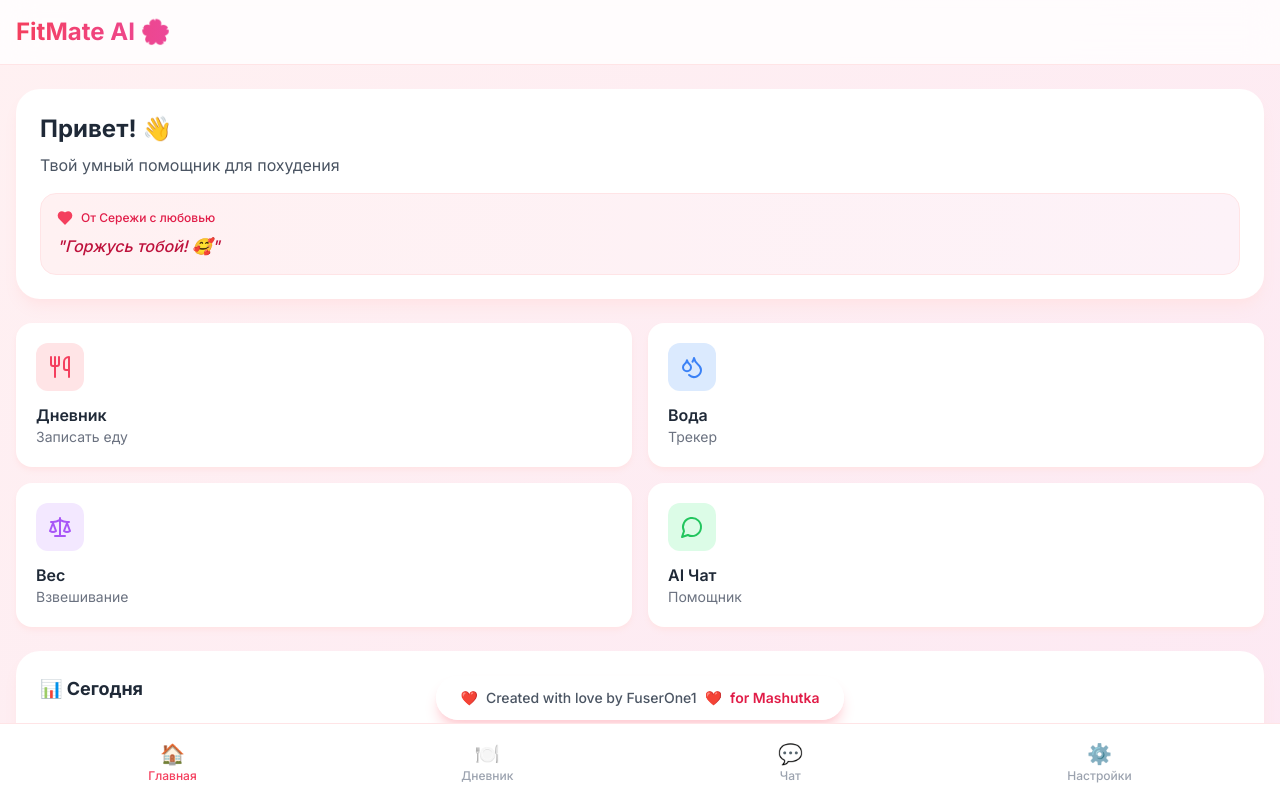
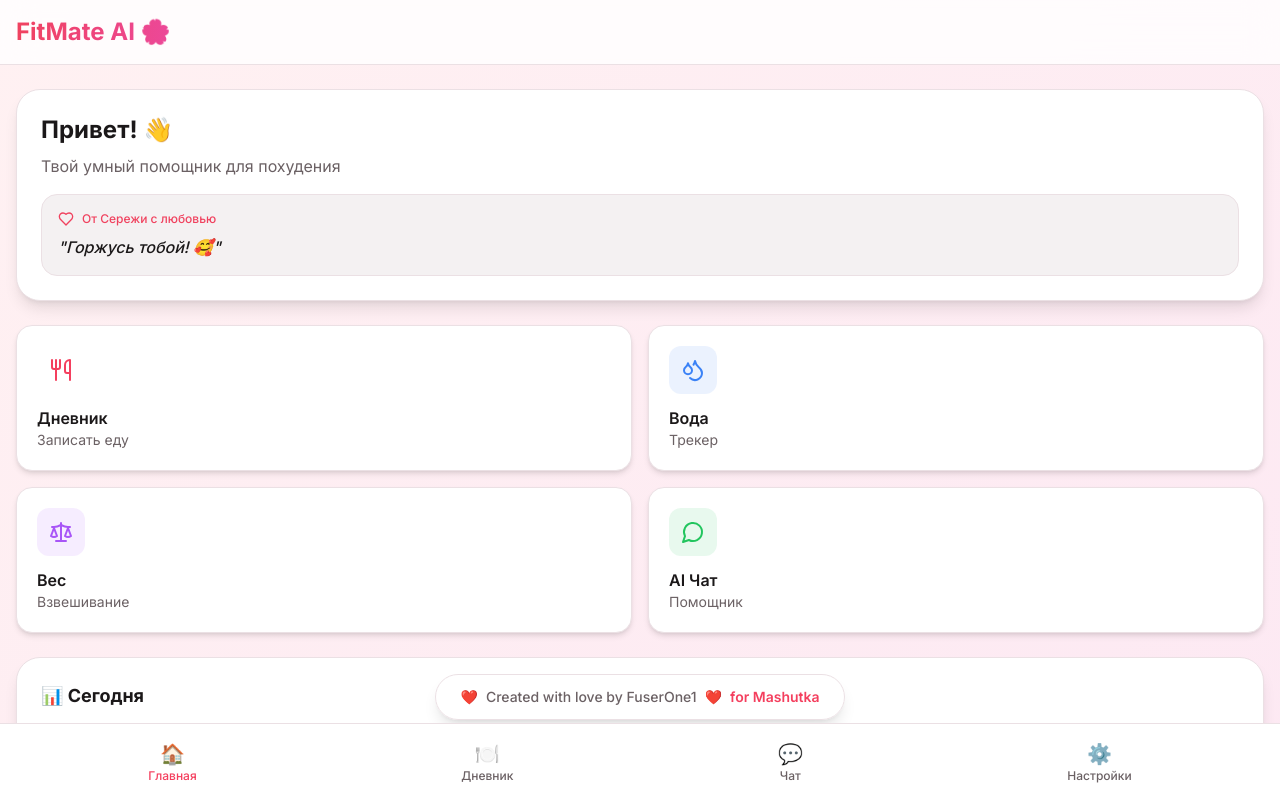
Before and after one commit to FuserOne1/fitmate-ai, a Next.js app: page / in a window 1280 px wide. Shown: the top 800 px of the page. Built offline with nearby package versions, Linux system fonts and the light colour scheme.

Commit message:
feat: add CSS variables for themes and update main page

```diff
--- a/src/app/globals.css
+++ b/src/app/globals.css
@@ -3,58 +3,85 @@
 @tailwind utilities;
 
 @layer base {
-  :root {
-    --background: 340 100% 98%;
-    --foreground: 340 5% 10%;
+  /* Rose theme (default) */
+  [data-theme='rose'] {
+    --bg-primary: 340 100% 98%;
+    --bg-secondary: 0 0% 100%;
+    --text-primary: 340 5% 10%;
+    --text-secondary: 340 5% 40%;
+    --primary: 350 85% 60%;
+    --primary-foreground: 0 0% 100%;
+    --border: 340 20% 90%;
+    --muted: 340 10% 95%;
     --card: 0 0% 100%;
     --card-foreground: 340 5% 10%;
-    --popover: 0 0% 100%;
-    --popover-foreground: 340 5% 10%;
-    --primary: 350 85% 60%;
-    --primary-foreground: 0 0% 100%;
-    --secondary: 340 20% 95%;
-    --secondary-foreground: 340 5% 10%;
-    --muted: 340 10% 95%;
-    --muted-foreground: 340 5% 45%;
-    --accent: 350 85% 95%;
-    --accent-foreground: 350 85% 40%;
-    --destructive: 0 85% 60%;
-    --destructive-foreground: 0 0% 100%;
-    --border: 340 20% 90%;
-    --input: 340 20% 90%;
-    --ring: 350 85% 60%;
-    --radius: 1rem;
   }
 
-  .dark {
-    --background: 340 10% 5%;
-    --foreground: 340 5% 95%;
-    --card: 340 10% 8%;
-    --card-foreground: 340 5% 95%;
-    --popover: 340 10% 8%;
-    --popover-foreground: 340 5% 95%;
-    --primary: 350 85% 60%;
+  /* Lavender theme */
+  [data-theme='lavender'] {
+    --bg-primary: 250 100% 98%;
+    --bg-secondary: 0 0% 100%;
+    --text-primary: 250 20% 15%;
+    --text-secondary: 250 10% 40%;
+    --primary: 260 85% 60%;
     --primary-foreground: 0 0% 100%;
-    --secondary: 340 10% 15%;
-    --secondary-foreground: 340 5% 95%;
-    --muted: 340 10% 15%;
-    --muted-foreground: 340 5% 65%;
-    --accent: 350 85% 20%;
-    --accent-foreground: 350 85% 70%;
-    --destructive: 0 85% 60%;
-    --destructive-foreground: 0 0% 100%;
-    --border: 340 10% 20%;
-    --input: 340 10% 20%;
-    --ring: 350 85% 60%;
+    --border: 250 20% 90%;
+    --muted: 250 10% 95%;
+    --card: 0 0% 100%;
+    --card-foreground: 250 5% 10%;
+  }
+
+  /* Peach theme */
+  [data-theme='peach'] {
+    --bg-primary: 30 100% 97%;
+    --bg-secondary: 0 0% 100%;
+    --text-primary: 30 20% 15%;
+    --text-secondary: 30 10% 40%;
+    --primary: 25 95% 55%;
+    --primary-foreground: 0 0% 100%;
+    --border: 30 20% 90%;
+    --muted: 30 10% 95%;
+    --card: 0 0% 100%;
+    --card-foreground: 30 5% 10%;
+  }
+
+  /* Sage theme */
+  [data-theme='sage'] {
+    --bg-primary: 120 30% 96%;
+    --bg-secondary: 0 0% 100%;
+    --text-primary: 120 20% 15%;
+    --text-secondary: 120 10% 35%;
+    --primary: 140 40% 50%;
+    --primary-foreground: 0 0% 100%;
+    --border: 120 20% 85%;
+    --muted: 120 10% 92%;
+    --card: 0 0% 100%;
+    --card-foreground: 120 5% 10%;
+  }
+
+  /* Dark theme */
+  [data-theme='dark'] {
+    --bg-primary: 0 0% 8%;
+    --bg-secondary: 0 0% 12%;
+    --text-primary: 0 0% 95%;
+    --text-secondary: 0 0% 70%;
+    --primary: 330 85% 60%;
+    --primary-foreground: 0 0% 100%;
+    --border: 0 0% 20%;
+    --muted: 0 0% 15%;
+    --card: 0 0% 12%;
+    --card-foreground: 0 0% 95%;
   }
 }
 
 @layer base {
   * {
-    @apply border-border;
+    @apply border-[hsl(var(--border))];
   }
+
   body {
-    @apply bg-background text-foreground;
+    background: hsl(var(--bg-primary));
+    color: hsl(var(--text-primary));
   }
 }
 
@@ -77,12 +104,12 @@
 }
 
 ::-webkit-scrollbar-thumb {
-  background: hsl(var(--muted-foreground) / 0.3);
+  background: hsl(var(--text-secondary) / 0.3);
   border-radius: 3px;
 }
 
 ::-webkit-scrollbar-thumb:hover {
-  background: hsl(var(--muted-foreground) / 0.5);
+  background: hsl(var(--text-secondary) / 0.5);
 }
 
 /* Анимации */
--- a/src/app/page.tsx
+++ b/src/app/page.tsx
@@ -29,11 +29,11 @@ export default function HomePage() {
     setPhrase(random)
   }, [])
   return (
-    <div className={`min-h-screen ${themeConfig.colors.bg}`}>
+    <div className={`min-h-screen ${themeConfig.colors.bg} transition-colors duration-300`}>
       {/* Header */}
-      <header className="sticky top-0 z-50 bg-white/80 backdrop-blur-lg border-b border-rose-100">
+      <header className="sticky top-0 z-50 bg-[hsl(var(--bg-secondary))]/80 backdrop-blur-lg border-b border-[hsl(var(--border))]">
         <div className="max-w-7xl mx-auto px-4 py-4 flex items-center justify-between">
-          <h1 className="text-2xl font-bold bg-gradient-to-r from-rose-500 to-pink-500 bg-clip-text text-transparent">
+          <h1 className="text-2xl font-bold bg-gradient-to-r from-[hsl(var(--primary))] to-pink-500 bg-clip-text text-transparent">
             FitMate AI 🌸
           </h1>
         </div>
@@ -42,91 +42,91 @@ export default function HomePage() {
       {/* Main Content */}
       <main className="max-w-7xl mx-auto px-4 py-6">
         {/* Приветствие */}
-        <div className="bg-white rounded-3xl p-6 shadow-lg shadow-rose-100 mb-6 animate-fade-in">
-          <h2 className="text-2xl font-bold text-gray-800 mb-2">
+        <div className="bg-[hsl(var(--card))] rounded-3xl p-6 shadow-lg mb-6 animate-fade-in border border-[hsl(var(--border))]">
+          <h2 className="text-2xl font-bold text-[hsl(var(--text-primary))] mb-2">
             Привет! 👋
           </h2>
-          <p className="text-gray-600 mb-4">
+          <p className="text-[hsl(var(--text-secondary))] mb-4">
             Твой умный помощник для похудения
           </p>
-          <div className="bg-gradient-to-r from-rose-50 to-pink-50 rounded-2xl p-4 border border-rose-100">
+          <div className="bg-[hsl(var(--muted))] rounded-2xl p-4 border border-[hsl(var(--border))]">
             <div className="flex items-center gap-2 mb-2">
-              <Heart className="w-4 h-4 text-rose-500 fill-rose-500" />
-              <p className="text-xs text-rose-600 font-medium">От Сережи с любовью</p>
+              <Heart className="w-4 h-4 [color:hsl(var(--primary))]" />
+              <p className="text-xs [color:hsl(var(--primary))] font-medium">От Сережи с любовью</p>
             </div>
-            <p className="text-rose-700 font-medium italic">"{phrase}"</p>
+            <p className="text-[hsl(var(--text-primary))] font-medium italic">"{phrase}"</p>
           </div>
         </div>
 
         {/* Быстрые действия */}
         <div className="grid grid-cols-2 gap-4 mb-6">
-          <Link href="/diary" className="bg-white rounded-2xl p-5 shadow-md shadow-rose-100 hover:shadow-lg transition-all active:scale-95">
-            <div className="w-12 h-12 bg-rose-100 rounded-xl flex items-center justify-center mb-3">
-              <Utensils className="w-6 h-6 text-rose-500" />
+          <Link href="/diary" className="bg-[hsl(var(--card))] rounded-2xl p-5 shadow-md hover:shadow-lg transition-all active:scale-95 border border-[hsl(var(--border))]">
+            <div className={`w-12 h-12 ${themeConfig.colors.primaryBg}/10 rounded-xl flex items-center justify-center mb-3`}>
+              <Utensils className={`w-6 h-6 ${themeConfig.colors.primaryText}`} />
             </div>
-            <h3 className="font-semibold text-gray-800">Дневник</h3>
-            <p className="text-sm text-gray-500">Записать еду</p>
+            <h3 className="font-semibold text-[hsl(var(--text-primary))]">Дневник</h3>
+            <p className="text-sm text-[hsl(var(--text-secondary))]">Записать еду</p>
           </Link>
 
-          <Link href="/water" className="bg-white rounded-2xl p-5 shadow-md shadow-rose-100 hover:shadow-lg transition-all active:scale-95">
-            <div className="w-12 h-12 bg-blue-100 rounded-xl flex items-center justify-center mb-3">
+          <Link href="/water" className="bg-[hsl(var(--card))] rounded-2xl p-5 shadow-md hover:shadow-lg transition-all active:scale-95 border border-[hsl(var(--border))]">
+            <div className="w-12 h-12 bg-blue-500/10 rounded-xl flex items-center justify-center mb-3">
               <Droplets className="w-6 h-6 text-blue-500" />
             </div>
-            <h3 className="font-semibold text-gray-800">Вода</h3>
-            <p className="text-sm text-gray-500">Трекер</p>
+            <h3 className="font-semibold text-[hsl(var(--text-primary))]">Вода</h3>
+            <p className="text-sm text-[hsl(var(--text-secondary))]">Трекер</p>
           </Link>
 
-          <Link href="/weight" className="bg-white rounded-2xl p-5 shadow-md shadow-rose-100 hover:shadow-lg transition-all active:scale-95">
-            <div className="w-12 h-12 bg-purple-100 rounded-xl flex items-center justify-center mb-3">
+          <Link href="/weight" className="bg-[hsl(var(--card))] rounded-2xl p-5 shadow-md hover:shadow-lg transition-all active:scale-95 border border-[hsl(var(--border))]">
+            <div className="w-12 h-12 bg-purple-500/10 rounded-xl flex items-center justify-center mb-3">
               <Scale className="w-6 h-6 text-purple-500" />
             </div>
-            <h3 className="font-semibold text-gray-800">Вес</h3>
-            <p className="text-sm text-gray-500">Взвешивание</p>
+            <h3 className="font-semibold text-[hsl(var(--text-primary))]">Вес</h3>
+            <p className="text-sm text-[hsl(var(--text-secondary))]">Взвешивание</p>
           </Link>
 
-          <Link href="/chat" className="bg-white rounded-2xl p-5 shadow-md shadow-rose-100 hover:shadow-lg transition-all active:scale-95">
-            <div className="w-12 h-12 bg-green-100 rounded-xl flex items-center justify-center mb-3">
+          <Link href="/chat" className="bg-[hsl(var(--card))] rounded-2xl p-5 shadow-md hover:shadow-lg transition-all active:scale-95 border border-[hsl(var(--border))]">
+            <div className="w-12 h-12 bg-green-500/10 rounded-xl flex items-center justify-center mb-3">
               <MessageCircle className="w-6 h-6 text-green-500" />
             </div>
-            <h3 className="font-semibold text-gray-800">AI Чат</h3>
-            <p className="text-sm text-gray-500">Помощник</p>
+            <h3 className="font-semibold text-[hsl(var(--text-primary))]">AI Чат</h3>
+            <p className="text-sm text-[hsl(var(--text-secondary))]">Помощник</p>
           </Link>
         </div>
 
         {/* Статистика за день */}
-        <div className="bg-white rounded-3xl p-6 shadow-lg shadow-rose-100 mb-6">
-          <h3 className="text-lg font-bold text-gray-800 mb-4">📊 Сегодня</h3>
+        <div className="bg-[hsl(var(--card))] rounded-3xl p-6 shadow-lg mb-6 border border-[hsl(var(--border))]">
+          <h3 className="text-lg font-bold text-[hsl(var(--text-primary))] mb-4">📊 Сегодня</h3>
           <div className="grid grid-cols-3 gap-4">
             <div className="text-center">
-              <div className="text-2xl font-bold text-rose-500">0</div>
-              <div className="text-xs text-gray-500">ккал</div>
+              <div className={`text-2xl font-bold ${themeConfig.colors.primaryText}`}>0</div>
+              <div className="text-xs text-[hsl(var(--text-secondary))]">ккал</div>
             </div>
             <div className="text-center">
               <div className="text-2xl font-bold text-blue-500">0</div>
-              <div className="text-xs text-gray-500">стаканов</div>
+              <div className="text-xs text-[hsl(var(--text-secondary))]">стаканов</div>
             </div>
             <div className="text-center">
               <div className="text-2xl font-bold text-purple-500">--</div>
-              <div className="text-xs text-gray-500">вес</div>
+              <div className="text-xs text-[hsl(var(--text-secondary))]">вес</div>
             </div>
           </div>
         </div>
 
         {/* Настройки */}
-        <div className="bg-white rounded-3xl p-6 shadow-lg shadow-rose-100">
-          <h3 className="text-lg font-bold text-gray-800 mb-4">⚙️ Настройки</h3>
+        <div className="bg-[hsl(var(--card))] rounded-3xl p-6 shadow-lg border border-[hsl(var(--border))]">
+          <h3 className="text-lg font-bold text-[hsl(var(--text-primary))] mb-4">⚙️ Настройки</h3>
           <div className="space-y-3">
-            <Link href="/settings/profile" className="flex items-center p-3 rounded-xl hover:bg-rose-50 transition-colors">
-              <User className="w-5 h-5 text-rose-500 mr-3" />
-              <span className="font-medium text-gray-700">Профиль</span>
+            <Link href="/settings/profile" className="flex items-center p-3 rounded-xl hover:bg-[hsl(var(--muted))] transition-colors">
+              <User className={`w-5 h-5 ${themeConfig.colors.primaryText} mr-3`} />
+              <span className="font-medium text-[hsl(var(--text-primary))]">Профиль</span>
             </Link>
-            <Link href="/settings/reminders" className="flex items-center p-3 rounded-xl hover:bg-rose-50 transition-colors">
+            <Link href="/settings/reminders" className="flex items-center p-3 rounded-xl hover:bg-[hsl(var(--muted))] transition-colors">
               <span className="text-xl mr-3">🔔</span>
-              <span className="font-medium text-gray-700">Напоминания</span>
+              <span className="font-medium text-[hsl(var(--text-primary))]">Напоминания</span>
             </Link>
-            <Link href="/settings/theme" className="flex items-center p-3 rounded-xl hover:bg-rose-50 transition-colors">
+            <Link href="/settings/theme" className="flex items-center p-3 rounded-xl hover:bg-[hsl(var(--muted))] transition-colors">
               <span className="text-xl mr-3">🎨</span>
-              <span className="font-medium text-gray-700">Тема</span>
+              <span className="font-medium text-[hsl(var(--text-primary))]">Тема</span>
             </Link>
           </div>
         </div>
@@ -134,34 +134,34 @@ export default function HomePage() {
 
       {/* Romantic Footer */}
       <div className="fixed bottom-20 left-0 right-0 flex justify-center pointer-events-none">
-        <div className="bg-white/90 backdrop-blur-sm rounded-full px-6 py-3 shadow-lg shadow-rose-200 animate-fade-in">
-          <p className="text-sm text-gray-600 flex items-center gap-2">
-            <span className="text-rose-500">❤️</span>
+        <div className="bg-[hsl(var(--card))]/90 backdrop-blur-sm rounded-full px-6 py-3 shadow-lg border border-[hsl(var(--border))] animate-fade-in">
+          <p className="text-sm text-[hsl(var(--text-secondary))] flex items-center gap-2">
+            <span className={themeConfig.colors.primaryText}>❤️</span>
             <span className="font-medium">Created with love by FuserOne1</span>
-            <span className="text-rose-500">❤️</span>
-            <span className="text-rose-600 font-semibold">for Mashutka</span>
+            <span className={themeConfig.colors.primaryText}>❤️</span>
+            <span className={`${themeConfig.colors.primaryText} font-semibold`}>for Mashutka</span>
           </p>
         </div>
       </div>
 
       {/* Bottom Navigation */}
-      <nav className="fixed bottom-0 left-0 right-0 bg-white border-t border-rose-100">
+      <nav className="fixed bottom-0 left-0 right-0 bg-[hsl(var(--card))] border-t border-[hsl(var(--border))]">
         <div className="max-w-7xl mx-auto px-4 py-2 flex justify-around">
-          <Link href="/" className="flex flex-col items-center p-2 text-rose-500">
-            <span className="text-xl">🏠</span>
-            <span className="text-xs font-medium">Главная</span>
+          <Link href="/" className="flex flex-col items-center p-2">
+            <span className={`text-xl ${themeConfig.colors.primaryText}`}>🏠</span>
+            <span className={`text-xs font-medium ${themeConfig.colors.primaryText}`}>Главная</span>
           </Link>
-          <Link href="/diary" className="flex flex-col items-center p-2 text-gray-400 hover:text-rose-500">
+          <Link href="/diary" className="flex flex-col items-center p-2 text-[hsl(var(--text-secondary))] hover:${themeConfig.colors.primaryText} transition-colors">
             <span className="text-xl">🍽️</span>
-            <span className="text-xs font-medium">Дневник</span>
+            <span className="text-xs font-medium text-[hsl(var(--text-secondary))] hover:${themeConfig.colors.primaryText}">Дневник</span>
           </Link>
-          <Link href="/chat" className="flex flex-col items-center p-2 text-gray-400 hover:text-rose-500">
+          <Link href="/chat" className="flex flex-col items-center p-2 text-[hsl(var(--text-secondary))] hover:${themeConfig.colors.primaryText} transition-colors">
             <span className="text-xl">💬</span>
-            <span className="text-xs font-medium">Чат</span>
+            <span className="text-xs font-medium text-[hsl(var(--text-secondary))] hover:${themeConfig.colors.primaryText}">Чат</span>
           </Link>
-          <Link href="/settings" className="flex flex-col items-center p-2 text-gray-400 hover:text-rose-500">
+          <Link href="/settings" className="flex flex-col items-center p-2 text-[hsl(var(--text-secondary))] hover:${themeConfig.colors.primaryText} transition-colors">
             <span className="text-xl">⚙️</span>
-            <span className="text-xs font-medium">Настройки</span>
+            <span className="text-xs font-medium text-[hsl(var(--text-secondary))] hover:${themeConfig.colors.primaryText}">Настройки</span>
           </Link>
         </div>
       </nav>
--- a/src/lib/theme.tsx
+++ b/src/lib/theme.tsx
@@ -69,7 +69,7 @@ const themes: Record<Theme, ThemeConfig> = {
       primaryBg: 'bg-pink-500',
       primaryText: 'text-pink-400',
       gradient: 'from-gray-900 to-gray-800',
-      bg: 'bg-gradient-to-br from-gray-900 to-gray-800',
+      bg: 'bg-[hsl(var(--bg-primary))]',
     },
   },
 }
```
